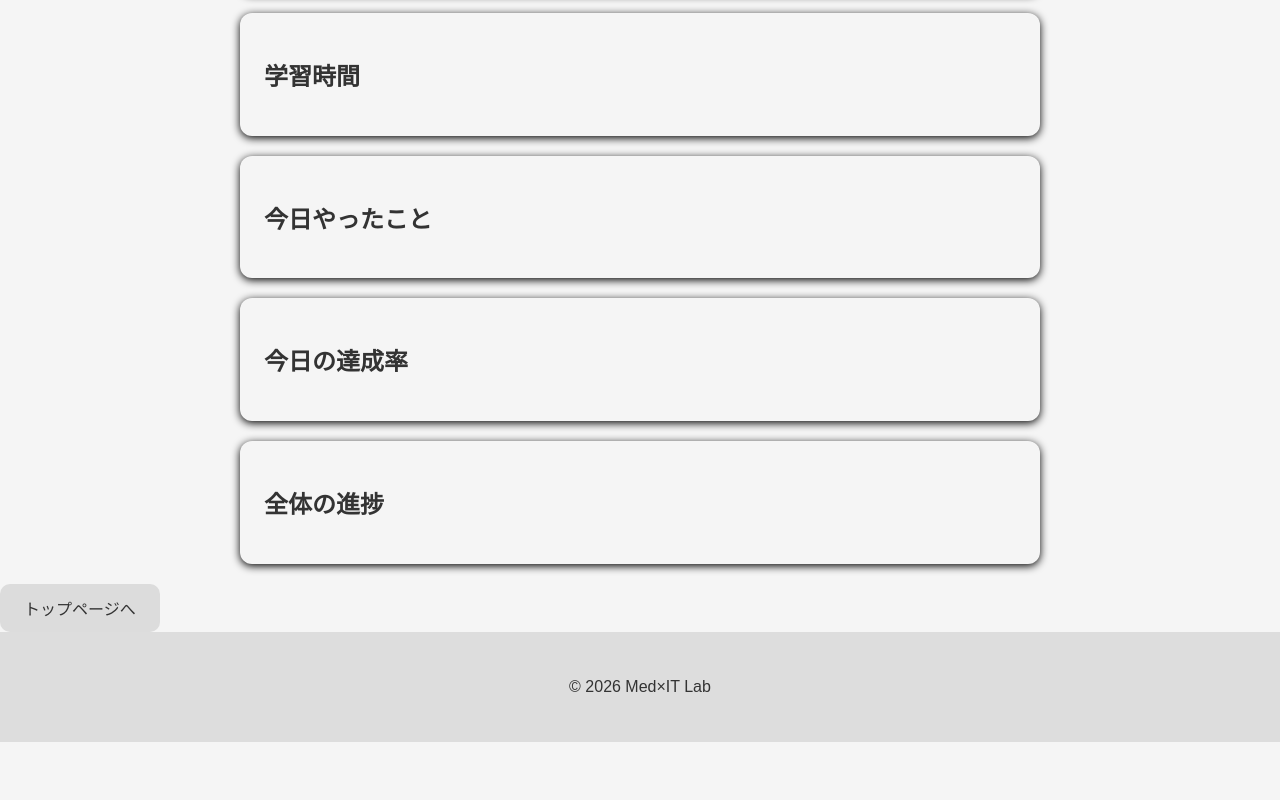
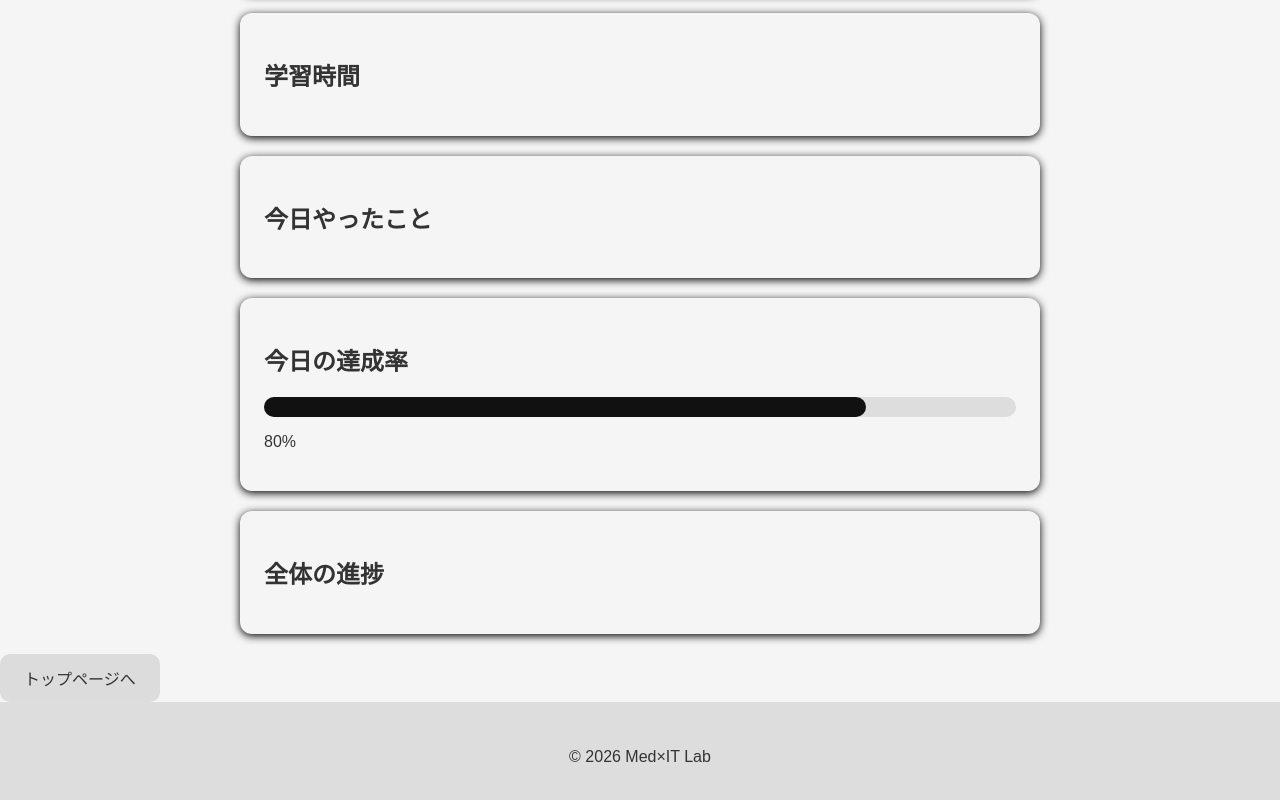
Before and after one commit to Med-IT-Lab/med-it-lab, a plain HTML site: page dashboard.html in a window 1280 px wide. Shown: the part 616-1416 px from the top of the page. Before the commit the page ends 1358 px from the top, so only its background shows below. Drawn offline with Linux system fonts and the light colour scheme.

Commit message:
達成率のバー設置

```diff
--- a/dashboard.html
+++ b/dashboard.html
@@ -38,7 +38,11 @@
 
         <section class="card">
             <h2>今日の達成率</h2>
-            <p></p>
+
+            <div class="progress-bar">
+                <div class="progress"></div>
+            </div>
+            <p>80%</p>
         </section>
 
         <section class="card">
--- a/style.css
+++ b/style.css
@@ -98,3 +98,17 @@ footer {
   border-radius: 12px;
   box-shadow: 0 2px 8px rgba(0, 0, 0, 08);
 }
+
+.progress-bar{
+  width: 100%;
+  height: 20px;
+  background-color: #ddd;
+  border-radius: 10px;
+}
+
+.progress{
+  width: 80%;
+  height: 100%;
+  background-color: #111;
+  border-radius: 10px;
+}
```
